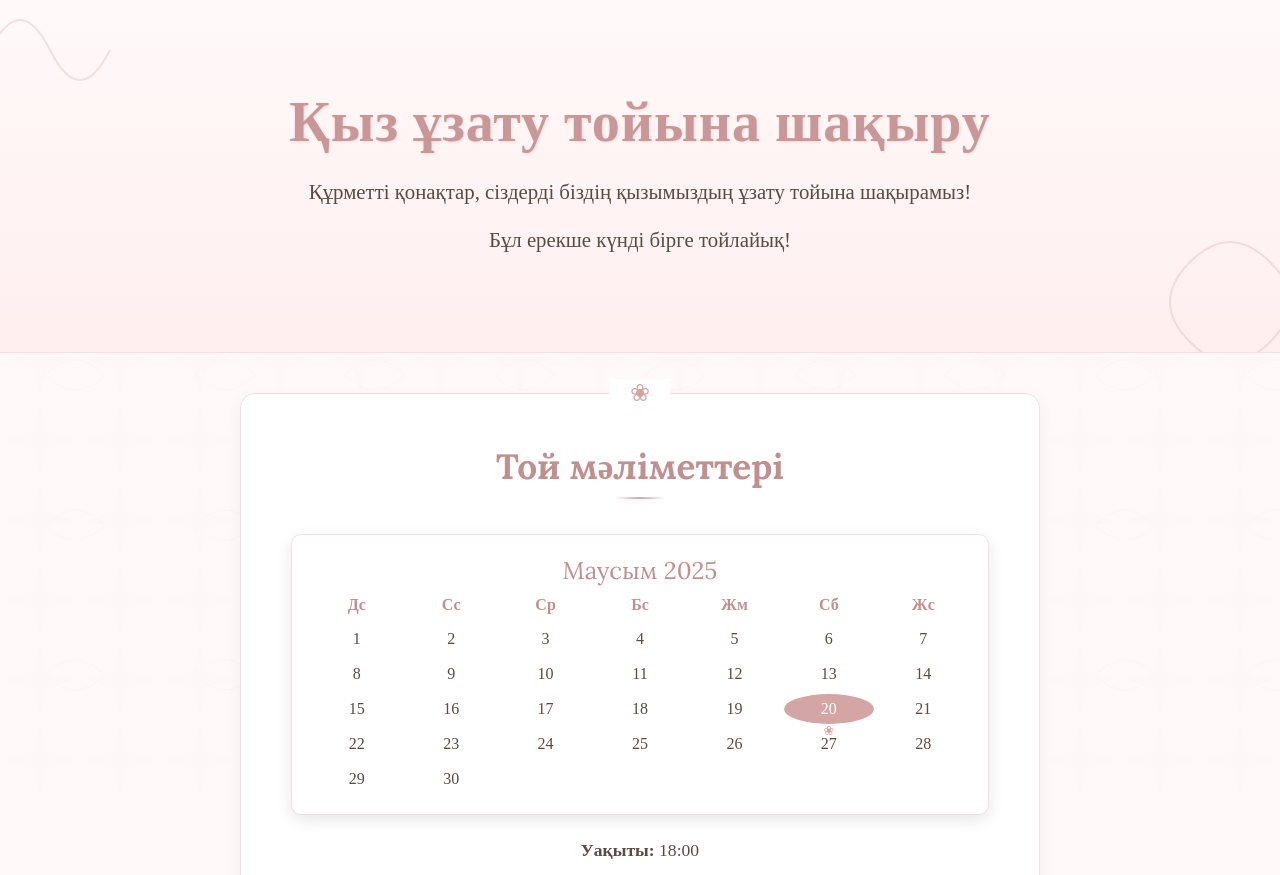
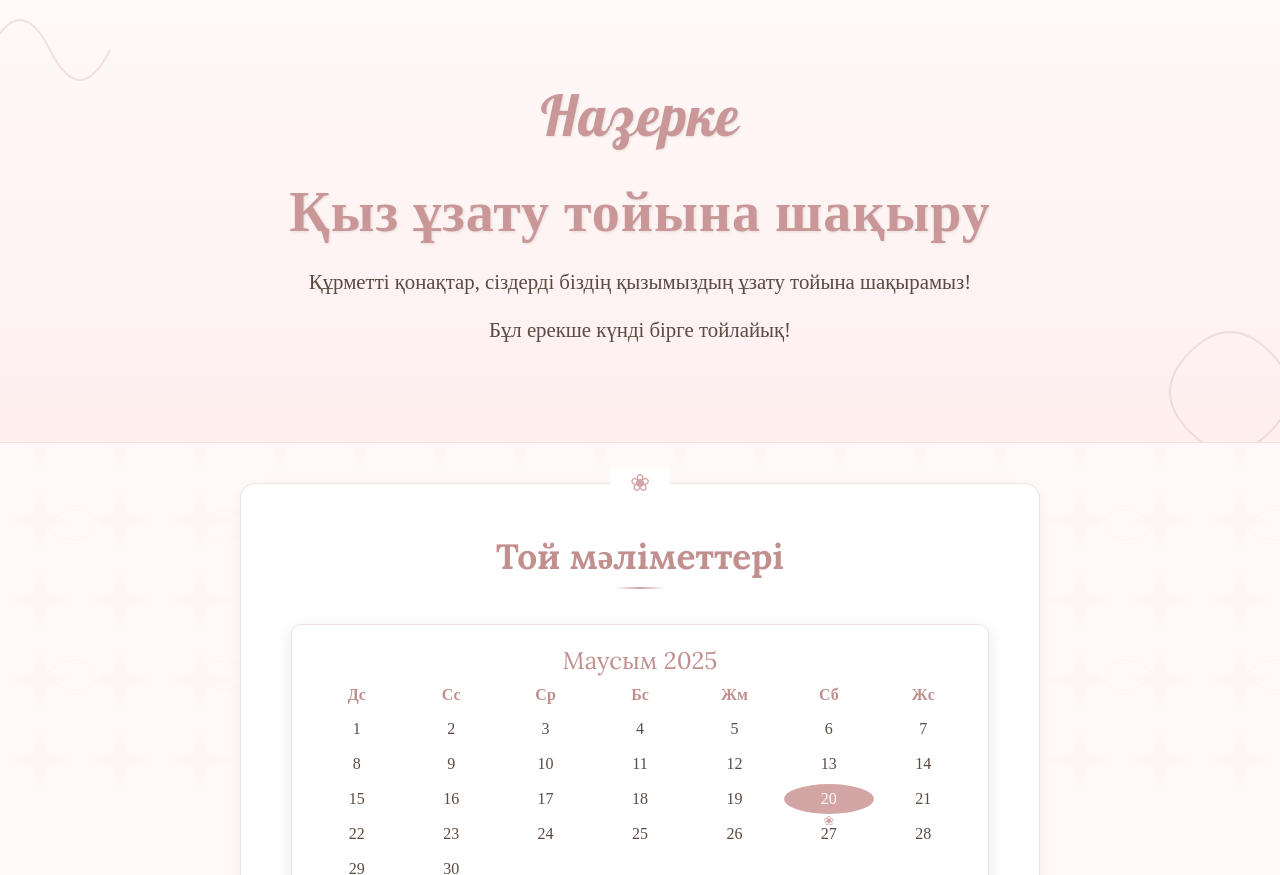
Before and after one commit to limati33/tmp-project, a plain HTML site: page index.html in a window 1280 px wide. Shown: the top 875 px of the page. Drawn offline with nearby package versions, Linux system fonts and the light colour scheme.

Commit message:
Add existing file

```diff
--- a/index.html
+++ b/index.html
@@ -6,11 +6,13 @@
     <title>Қыз ұзату - Шақыру</title>
     <link href="https://fonts.googleapis.com/css2?family=Lora:ital,wght@0,400..700;1,400..700&display=swap" rel="stylesheet">
     <link href="https://fonts.googleapis.com/css2?family=Playfair+Display:wght@400;700&family=Roboto:wght@300;400&display=swap" rel="stylesheet">
+    <link href="https://fonts.googleapis.com/css2?family=Lobster&display=swap" rel="stylesheet">
     <link rel="stylesheet" href="https://cdnjs.cloudflare.com/ajax/libs/font-awesome/6.0.0-beta3/css/all.min.css">
     <link rel="stylesheet" href="style.css">
 </head>
 <body>
     <header>
+        <h1 class="lobster-regular">Назерке</h1>
         <h1>Қыз ұзату тойына шақыру</h1>
         <p>Құрметті қонақтар, сіздерді біздің қызымыздың ұзату тойына шақырамыз!</p>
         <p>Бұл ерекше күнді бірге тойлайық!</p>
--- a/style.css
+++ b/style.css
@@ -11,6 +11,13 @@ body {
   scroll-behavior: smooth;
   overflow-x: hidden;
   position: relative;
+}
+
+@import url('https://fonts.googleapis.com/css2?family=Lobster&display=swap');
+.lobster-regular {
+  font-family: "Lobster", sans-serif;
+  font-weight: 400;
+  font-style: normal;
 }
 
 body::before {
```
